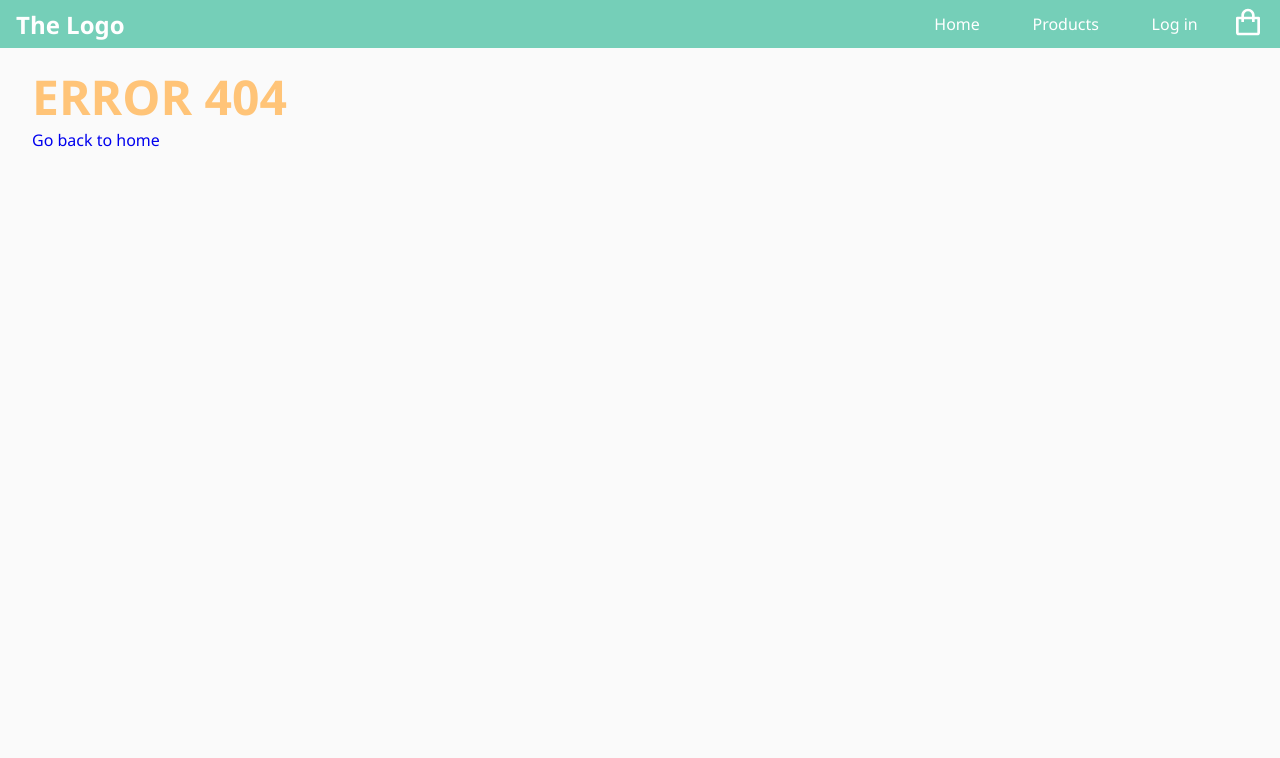
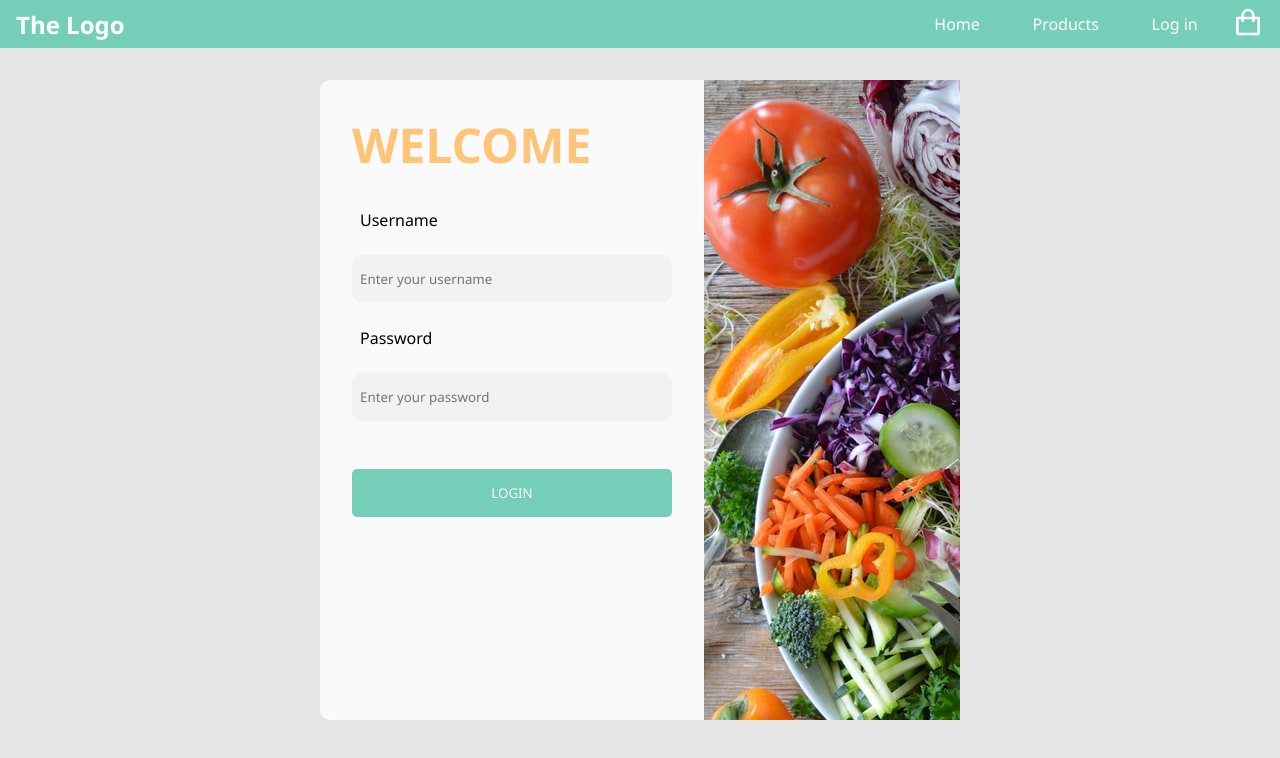
Before and after one commit to uryellll/grocery-app, a React (Create React App) app: page /login in a window 1280 px wide. Before the commit this address had no page. Shown: the top 758 px of the page. Built offline with nearby package versions, Linux system fonts and the light colour scheme.

Commit message:
added login page

```diff
--- a/src/App.js
+++ b/src/App.js
@@ -8,6 +8,7 @@ import ShoppingCart from './Containers/Shopping Cart/ShoppingCart'
 import NavigationBar from './Components/NavigationBar/NavigationBar'
 import ScrollToTop from './Components/ScrollToTop/scrollToTop'
 import ProductsPage from './Containers/Products/ProductsPage'
+import Login from './Containers/Login/Login'
 
 const App = () => {
   return (
@@ -21,6 +22,7 @@ const App = () => {
         <Route path="/about-us" component={About} />
         <Route path="/careers" component={Careers} />
         <Route path="/faqs" component={FAQs} />
+        <Route path="/login" exact component={Login} />
         <Route component={Error404} />
       </Switch>
     </div>
--- /dev/null
+++ b/src/Containers/Login/Login.js
@@ -0,0 +1,33 @@
+import React from 'react'
+import classes from './Login.module.css'
+import svg from '../../Assets/shopping-app.svg'
+
+function Login() {
+  return (
+    <div className={classes.container}>
+      <div className={classes.form}>
+        <div className={classes.svg}></div>
+        <form action="">
+          <h1>Welcome</h1>
+          <label htmlFor="username">Username </label>
+          <input
+            type="text"
+            name="username"
+            placeholder="Enter your username"
+            required
+          />
+          <label htmlFor="username">Password</label>
+          <input
+            type="text"
+            name="password"
+            placeholder="Enter your password"
+            required
+          />
+          <button type="submit">LOGIN</button>
+        </form>
+      </div>
+    </div>
+  )
+}
+
+export default Login
--- /dev/null
+++ b/src/Containers/Login/Login.module.css
@@ -0,0 +1,92 @@
+.container {
+  padding: 4rem 0;
+  display: flex;
+  justify-content: center;
+  align-items: center;
+  background-color: #e7e7e7;
+  min-height: 100vh;
+}
+
+.form {
+  height: 40rem;
+  width: 400px;
+  margin: auto;
+  display: flex;
+  flex-direction: column;
+  border-radius: 10px;
+  background-color: #fafafa;
+}
+
+.svg {
+  width: 100%;
+  display: flex;
+  align-items: center;
+  background: url('../../Assets/vegi.jfif');
+  height: 10rem;
+}
+
+.form h1 {
+  margin-bottom: 0.5rem;
+}
+
+.form form {
+  width: 100%;
+  display: flex;
+  flex-direction: column;
+  gap: 1rem;
+  padding: 2rem;
+}
+
+.form label {
+  margin: 0.5rem;
+}
+
+.form input {
+  width: 100%;
+  height: 3rem;
+  border-radius: 10px;
+  background-color: #f3f1f1;
+}
+
+.form button {
+  margin-top: 2rem;
+  height: 3rem;
+  border: none;
+  border-radius: 5px;
+  background: #75cfb8;
+  color: #fafafa;
+}
+
+@media screen and (min-width: 1024px) {
+  .container {
+    min-height: 100vh;
+  }
+
+  .form {
+    width: 50%;
+    flex-direction: row-reverse;
+  }
+
+  .form form {
+    width: 60%;
+  }
+
+  .svg {
+    position: relative;
+    width: 40%;
+    height: auto;
+  }
+
+  .svg img {
+    position: absolute;
+    left: 10%;
+    height: 300px;
+  }
+}
+
+/*
+#75cfb8
+#bbdfc8
+#f0e5d8
+#ffc478
+*/
--- a/src/Containers/Products/ProductsPage.css
+++ b/src/Containers/Products/ProductsPage.css
@@ -50,6 +50,8 @@ select {
   height: 2rem;
   width: 5rem;
   border: none;
+  background-color: #75cfb8;
+  color: #fafafa;
 }
 
 .products-list {
```
Also changed, not shown: src/index.css (+7 -0 lines), src/Assets/shopping-app.svg (added), src/Assets/vegi.jfif (added).
